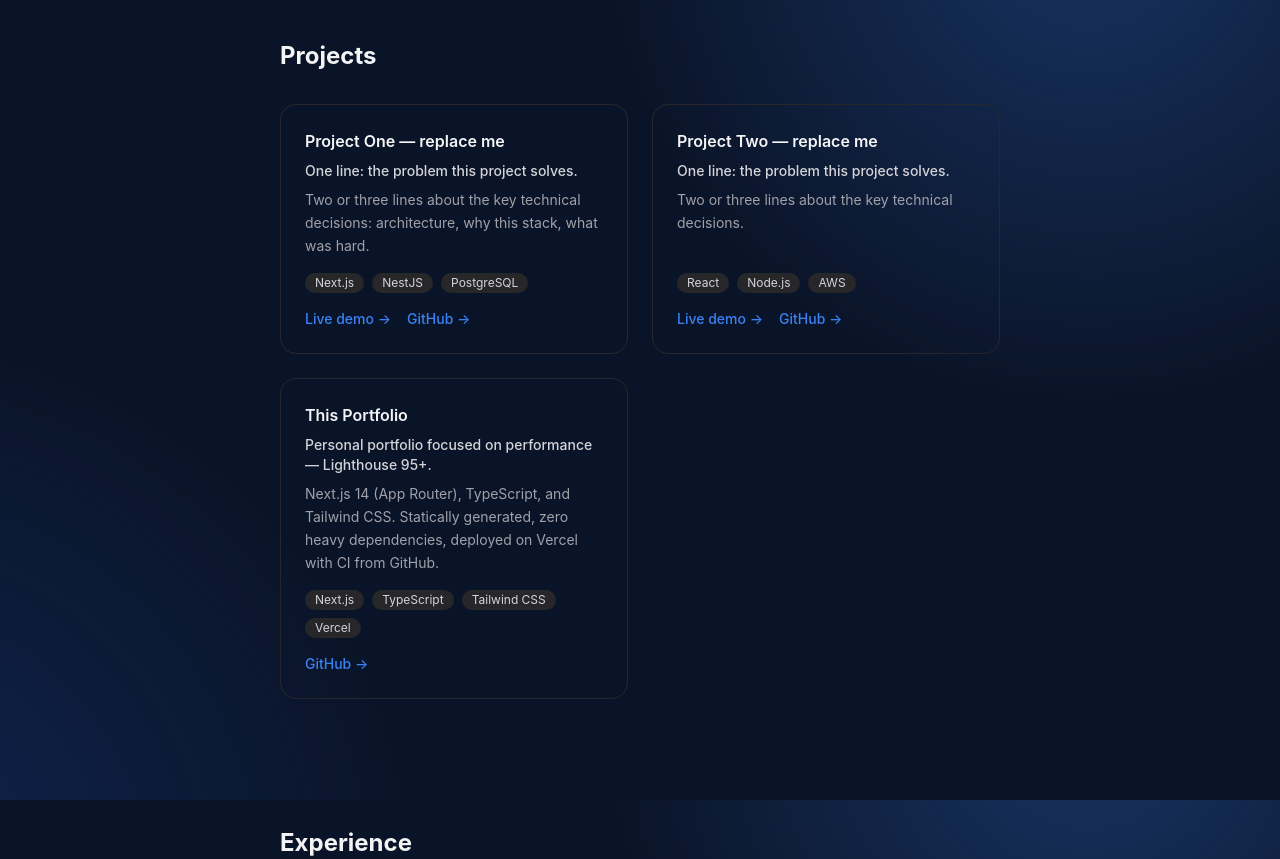
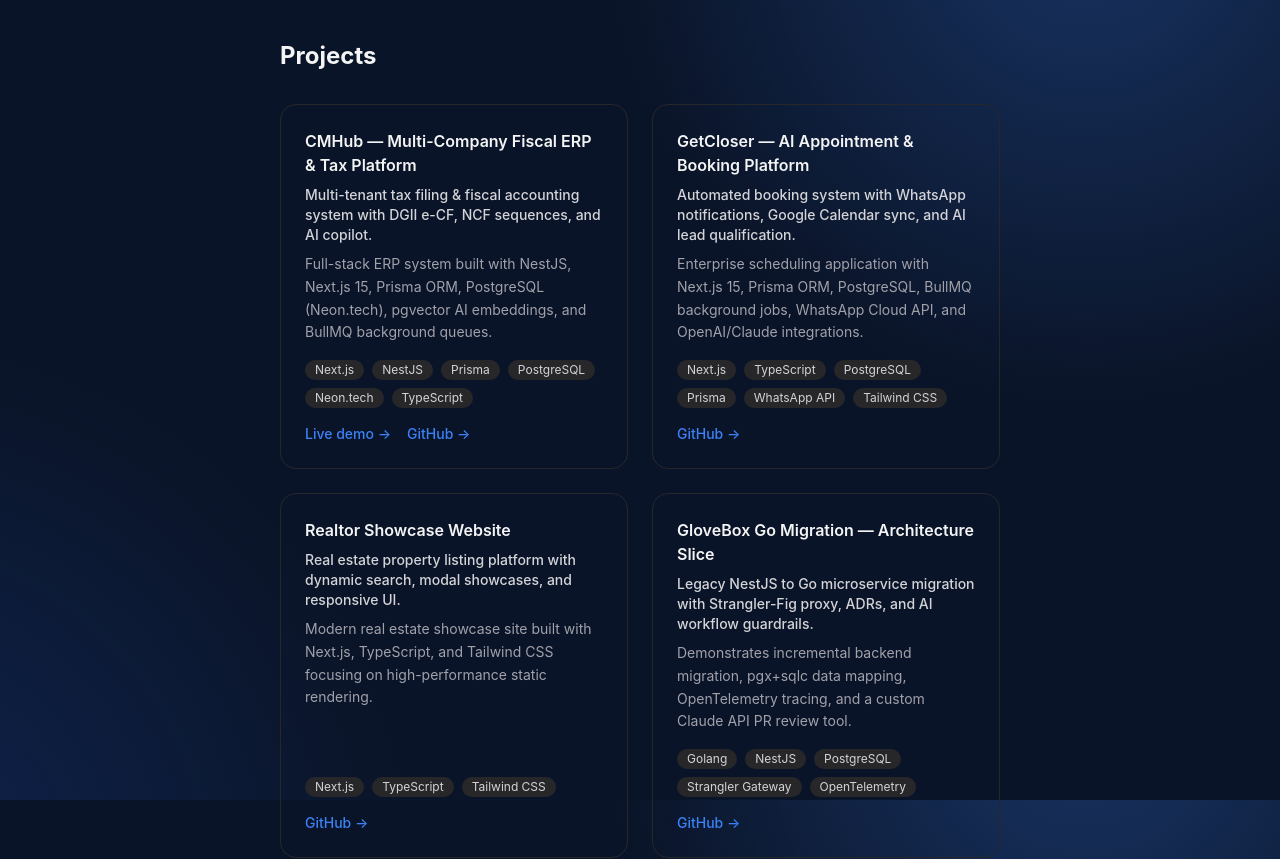
Before and after one commit to raulcaminero/Portafolio, a Next.js app: page / in a window 1280 px wide. Shown: the part 800-1659 px from the top of the page. Built offline with nearby package versions, Linux system fonts and the light colour scheme.

Commit message:
feat: update portfolio projects with CMHub (live demo & repo), GetCloser, Realtor Website, and GloveBox Go Migration

```diff
--- a/data/content.ts
+++ b/data/content.ts
@@ -21,30 +21,45 @@
 
 export const projects: Project[] = [
   {
-    name: "Project One — replace me",
-    description: "One line: the problem this project solves.",
+    name: "CMHub — Multi-Company Fiscal ERP & Tax Platform",
+    description: "Multi-tenant tax filing & fiscal accounting system with DGII e-CF, NCF sequences, and AI copilot.",
     details:
-      "Two or three lines about the key technical decisions: architecture, why this stack, what was hard.",
-    stack: ["Next.js", "NestJS", "PostgreSQL"],
-    demo: "https://example.com",
-    repo: "https://github.com/raulcaminero/project-one",
+      "Full-stack ERP system built with NestJS, Next.js 15, Prisma ORM, PostgreSQL (Neon.tech), pgvector AI embeddings, and BullMQ background queues.",
+    stack: ["Next.js", "NestJS", "Prisma", "PostgreSQL", "Neon.tech", "TypeScript"],
+    demo: "https://cmhub-web.vercel.app/cmhub",
+    repo: "https://github.com/raulcaminero/cmhub",
   },
   {
-    name: "Project Two — replace me",
-    description: "One line: the problem this project solves.",
+    name: "GetCloser — AI Appointment & Booking Platform",
+    description: "Automated booking system with WhatsApp notifications, Google Calendar sync, and AI lead qualification.",
     details:
-      "Two or three lines about the key technical decisions.",
-    stack: ["React", "Node.js", "AWS"],
-    demo: "https://example.com",
-    repo: "https://github.com/raulcaminero/project-two",
+      "Enterprise scheduling application with Next.js 15, Prisma ORM, PostgreSQL, BullMQ background jobs, WhatsApp Cloud API, and OpenAI/Claude integrations.",
+    stack: ["Next.js", "TypeScript", "PostgreSQL", "Prisma", "WhatsApp API", "Tailwind CSS"],
+    repo: "https://github.com/raulcaminero/smart-schedule",
+  },
+  {
+    name: "Realtor Showcase Website",
+    description: "Real estate property listing platform with dynamic search, modal showcases, and responsive UI.",
+    details:
+      "Modern real estate showcase site built with Next.js, TypeScript, and Tailwind CSS focusing on high-performance static rendering.",
+    stack: ["Next.js", "TypeScript", "Tailwind CSS"],
+    repo: "https://github.com/raulcaminero/realtor-website",
+  },
+  {
+    name: "GloveBox Go Migration — Architecture Slice",
+    description: "Legacy NestJS to Go microservice migration with Strangler-Fig proxy, ADRs, and AI workflow guardrails.",
+    details:
+      "Demonstrates incremental backend migration, pgx+sqlc data mapping, OpenTelemetry tracing, and a custom Claude API PR review tool.",
+    stack: ["Golang", "NestJS", "PostgreSQL", "Strangler Gateway", "OpenTelemetry"],
+    repo: "https://github.com/raulcaminero/glovebox-go-migration",
   },
   {
     name: "This Portfolio",
-    description: "Personal portfolio focused on performance — Lighthouse 95+.",
+    description: "Personal portfolio focused on high performance and clean architecture.",
     details:
       "Next.js 14 (App Router), TypeScript, and Tailwind CSS. Statically generated, zero heavy dependencies, deployed on Vercel with CI from GitHub.",
     stack: ["Next.js", "TypeScript", "Tailwind CSS", "Vercel"],
-    repo: "https://github.com/raulcaminero/portfolio",
+    repo: "https://github.com/raulcaminero/portafolio",
   },
 ];
 
```
